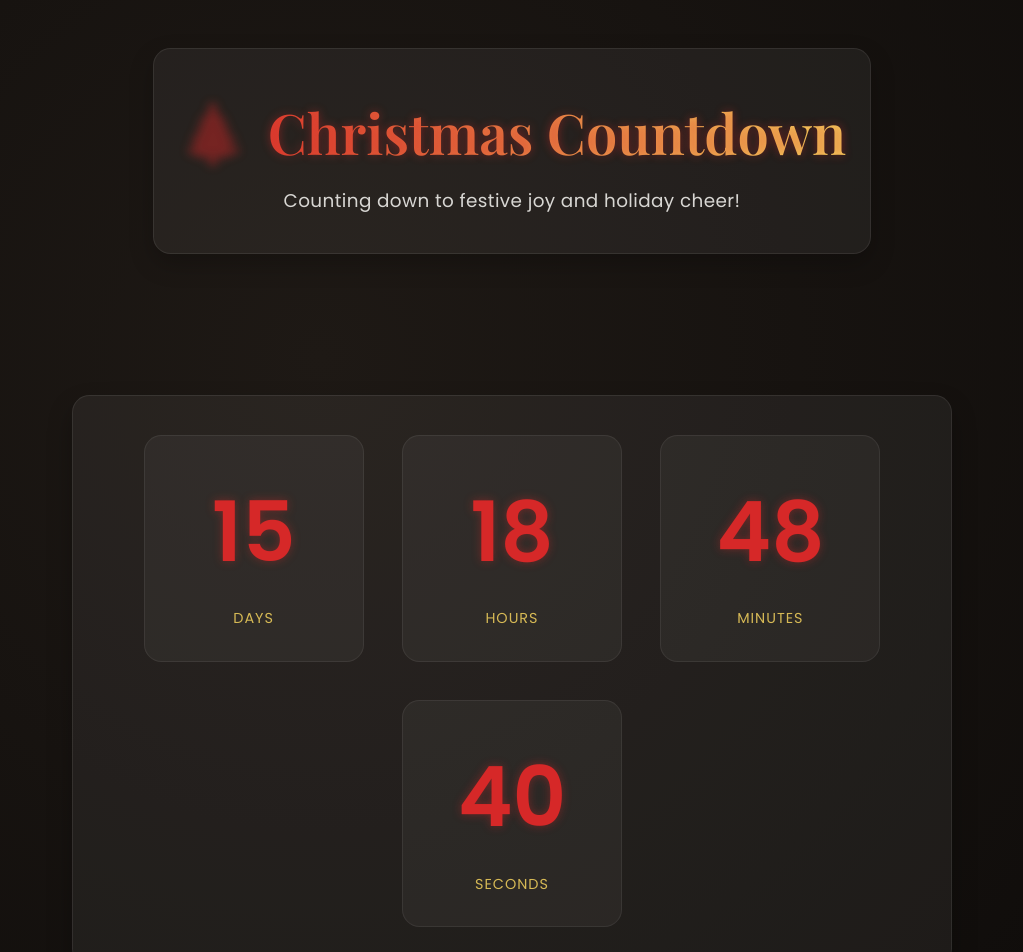
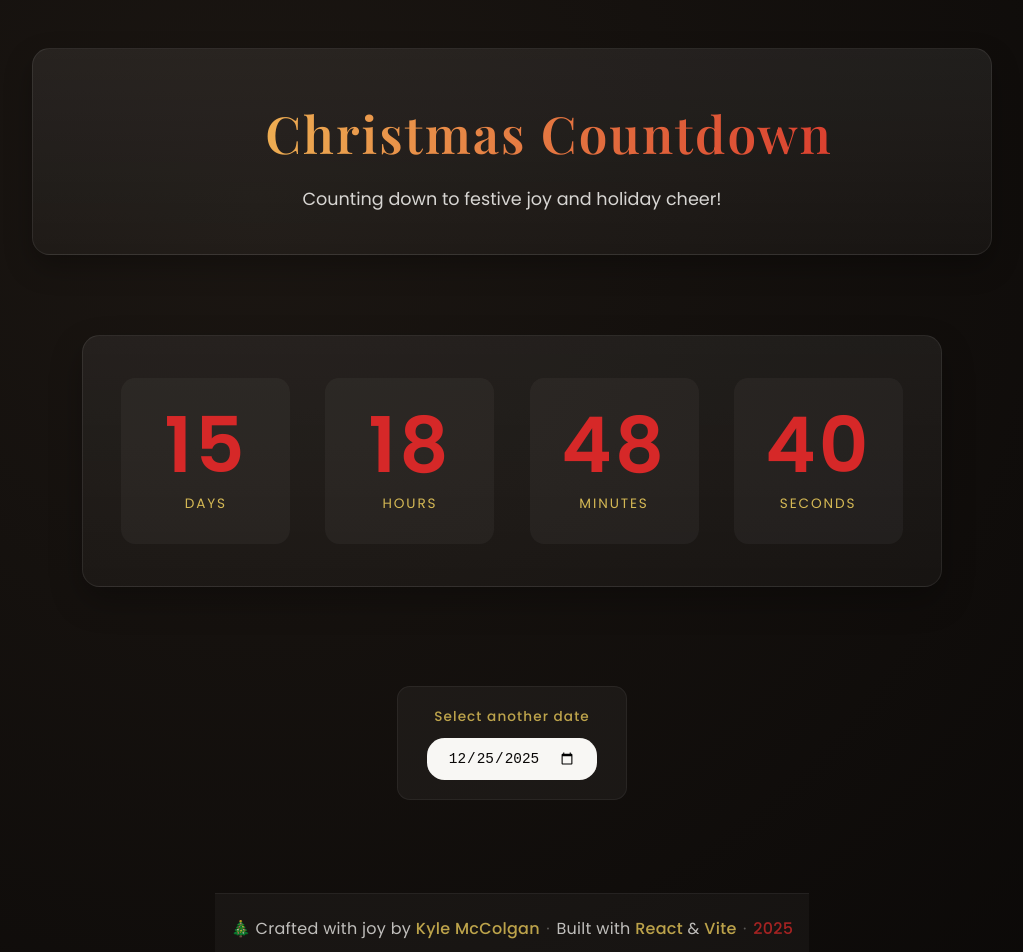
Before and after one commit to mcckyle/the-countdown, a React (Vite) app: page / in a window 1280 px wide. Shown: the top 952 px of the page, without its empty margins (128-1151 px from the left). Built offline with nearby package versions, Linux system fonts and the light colour scheme.

Commit message:
Countdown.jsx: Adjust past date message wording.

```diff
--- a/src/App.css
+++ b/src/App.css
@@ -7,9 +7,9 @@
     display: flex;
     flex-direction: column;
     align-items: center;
-    gap: 3.2rem;
 
-    padding: 3rem clamp(1.5rem, 4vw, 5rem);
+    gap: 2.6rem;
+    padding: 3rem clamp(1.5rem, 4vw, 4.5rem);
     color: var(--color-text);
 }
 
@@ -18,18 +18,17 @@
 {
     flex: 1;
     width: 100%;
-    max-width: 1100px;
+    max-width: 960px;
 
     display: flex;
     flex-direction: column;
     align-items: center;
-    gap: 3.6rem;
+    gap: 3.2rem;
 
     text-align: center;
 }
 
 @media (max-width: 900px)
 {
-    .main-content { gap: 2.6rem; }
-    .date-picker { width: 90%; }
+    .main-content { gap: 2.4rem; }
 }
--- a/src/App.jsx
+++ b/src/App.jsx
@@ -1,6 +1,6 @@
 //Filename: App.jsx
 //Author: Kyle McColgan
-//Date: 19 December 2025
+//Date: 22 December 2025
 //Description: This file contains the entry component for the React Countdown project.
 
 import { useState } from "react";
@@ -13,7 +13,7 @@ import "./App.css";
 
 function App()
 {
-  //Default Christmas date (December 25th, 2025).
+  //Default: Christmas Day (December 25th, 2025).
   const [targetDate, setTargetDate] = useState("2025-12-25T00:00:00");
   const today = new Date().toISOString().split("T")[0];
 
@@ -32,6 +32,7 @@ function App()
 
        <main className="main-content">
          <Countdown targetDate={targetDate} />
+
          <DatePicker
            value={targetDate.split("T")[0]}
            minDate={today}
--- a/src/components/Countdown/Countdown.css
+++ b/src/components/Countdown/Countdown.css
@@ -1,68 +1,66 @@
-/* Filename: Countdown.css */
+/* Filename: src/components/Countdown/Countdown.css */
 
 /* Countdown Container Styles. */
 .countdown
 {
-    display: flex;
-    flex-wrap: wrap;
-    justify-content: center;
-    gap: 2.4rem;
+    width: 100%;
+    max-width: 860px;
 
-    padding: 2.4rem 2.2rem;
-    margin: 2.6rem auto;
-    max-width: 880px;
-    width: 100%;
+    display: grid;
+    grid-template-columns: repeat(auto-fit, minmax(160px, 1fr));
+    gap: 2.2rem;
 
-    background: rgba(255, 255, 255, 0.055);
+    padding: 2.6rem 2.4rem;
+    margin: 2.4rem auto;
+
+    background: linear-gradient(180deg, rgba(255, 255, 255, 0.06), rgba(255, 255, 255, 0.03));
     border-radius: var(--radius);
     border: 1px solid rgba(255, 255, 255, 0.08);
-    backdrop-filter: blur(16px);
+    backdrop-filter: blur(14px);
 
-    box-shadow: 0 12px 24px rgba(0, 0, 0, 0.28);
+    box-shadow: 0 14px 32px rgba(0, 0, 0, 0.28);
 }
 
-/* Time Box Styles. */
+/* Individual Time Unit Styles. */
 .time-box
 {
-    flex: 1 1 180px;
-    max-width: 220px;
+    text-align: center;
+    padding: 1.8rem 1.4rem;
 
-    padding: 1.9rem 1.5rem;
-    border-radius: var(--radius);
-    text-align: center;
+    background: rgba(255, 255, 255, 0.04);
+    border-radius: calc(var(--radius) - 0.2rem);
 
-    background: rgba(255, 255, 255, 0.045);
-    border: 1px solid rgba(255, 255, 255, 0.07);
-
-    display: flex;
-    justify-content: center;
-    align-items: center;
+    transition: transform var(--transition),
+                background var(--transition);
 }
 
-/* Prevents Distorted Animation. */
-.time-inner
+.time-box:hover
 {
-    display: flex;
-    flex-direction: column;
-    align-items: center;
+    transform: translateY(-2px);
+    background: rgba(255, 255, 255, 0.06);
 }
 
 /* Time Value Styles. */
 .time-value
 {
-    font-size: clamp(3.6rem, 6.5vw, 5.8rem);
+    display: block;
+
+    font-size: clamp(3.4rem, 6vw, 5.4rem);
     font-weight: 700;
+    line-height: 1;
+
     color: var(--color-accent);
-
-    text-shadow: 0 0 10px rgba(214, 40, 40, 0.4);
+    letter-spacing: 0.04em;
 }
 
 /* Time Label Styles. */
 .time-label
 {
-    margin-top: 0.5rem;
-    font-size: clamp(0.9rem, 1.1vw, 1.05rem);
-    letter-spacing: 1px;
+    margin-top: 0.6rem;
+    display: block;
+
+    font-size: 0.85rem;
+    letter-spacing: 0.14em;
     text-transform: uppercase;
 
     color: var(--color-highlight);
@@ -77,33 +75,24 @@
     justify-content: center;
 
     min-height: 220px;
-    padding: 2.4rem;
-
-    background: rgba(255, 255, 255, 0.05);
-    border-radius: var(--radius);
-    box-shadow: 0 12px 24px rgba(0, 0, 0, 0.3);
 }
 
 .past-message
 {
-    font-size: clamp(1.6rem, 2.4vw, 2.1rem);
+    font-family: var(--heading-font);
+    font-size: clamp(1.5rem, 2.4vw, 2rem);
     font-weight: 600;
+
     color: var(--color-accent);
-
-    text-shadow: 0 0 8px rgba(214, 40, 40, 0.35);
+    text-align: center;
+    opacity: 0.9;
 }
 
 @media (max-width: 900px)
 {
     .countdown
     {
-        flex-direction: column;
-        padding: 2.2rem 1.2rem;
-    }
-
-    .time-box
-    {
-        width: 85%;
-        max-width: 260px;
+        padding: 2.2rem 1.6rem;
+        gap: 1.6rem;
     }
 }
--- a/src/components/Countdown/Countdown.jsx
+++ b/src/components/Countdown/Countdown.jsx
@@ -1,12 +1,14 @@
 //Filename: Countdown.jsx
 //Author: Kyle McColgan
-//Date: 15 December 2025
+//Date: 22 December 2025
 //Description: This file contains the parent component for the Countdown React project.
 
 import { useEffect, useState } from "react";
 import { getTimeRemaining } from "../../utils/timeUtils";
 
 import "./Countdown.css"
+
+const UNITS = ["days", "hours", "minutes", "seconds"];
 
 function Countdown({ targetDate })
 {
@@ -30,22 +32,24 @@ function Countdown({ targetDate })
     {
         return (
           <section
-            className="countdown past"
-            aria-label="Countdown complete"
+            className="countdown countdown-past"
+            aria-live="polite"
           >
-            <p className="past-message">🎄 This date has already passed</p>
+            <p className="past-message">
+              🎄 The moment has arrived.
+            </p>
           </section>
         );
     }
 
     return (
-      <section className="countdown" aria-label="Countdown Timer">
-        {["days", "hours", "minutes", "seconds"].map((unit) => (
+      <section className="countdown" aria-label="Time remaining">
+        {UNITS.map((unit) => (
           <div key={unit} className="time-box">
-            <div className="time-inner">
-              <span className="time-value">{timeLeft[unit]}</span>
-              <span className="time-label">{unit}</span>
-            </div>
+            <span className="time-value">
+              {String(timeLeft[unit]).padStart(2, "0")}
+            </span>
+            <span className="time-label">{unit}</span>
           </div>
         ))}
       </section>
--- a/src/components/DatePicker/DatePicker.css
+++ b/src/components/DatePicker/DatePicker.css
@@ -6,49 +6,51 @@
     display: flex;
     flex-direction: column;
     align-items: center;
-    gap: 0.8rem;
+    gap: 0.6rem;
 
-    padding: 1.4rem 2rem;
-    border-radius: calc(var(--radius) - 0.2rem);
+    padding: 1.2rem 1.8rem;
+    margin-top: 0.6rem;
 
-    background: rgba(255, 255, 255, 0.06);
-    border: 1px solid rgba(255, 255, 255, 0.07);
-    backdrop-filter: blur(10px);
-
-    box-shadow: 0 8px 18px rgba(0, 0, 0, 0.18);
+    background: rgba(255, 255, 255, 0.045);
+    border-radius: calc(var(--radius) - 0.3rem);
+    border: 1px solid rgba(255, 255, 255, 0.06);
+    backdrop-filter: blur(8px);
 }
 
 /* Label Styles. */
 .date-label
 {
-    font-size: 0.95rem;
+    font-size: 0.85rem;
     font-weight: 500;
+    letter-spacing: 0.08em;
+
     color: var(--color-highlight);
-    letter-spacing: 0.4px;
-    opacity: 0.9;
+    opacity: 0.75;
 }
 
 /* Custom Date Input Styles. */
 .date-input
 {
-    padding: 0.7rem 1.3rem;
-    font-size: 0.95rem;
+    padding: 0.65rem 1.25rem;
+    font-size: 0.9rem;
     font-weight: 500;
 
     border-radius: var(--radius);
-    border: 2px solid transparent;
+    border: 1px solid transparent;
 
     background: var(--color-text);
     color: var(--color-bg);
     cursor: pointer;
 
     transition: border-color var(--transition),
-    box-shadow var(--transition);
+                box-shadow var(--transition),
+                transform var(--transition);
 }
+.date-input:hover { transform: translateY(-1px); }
 
 .date-input:focus
 {
     outline: none;
     border-color: var(--color-secondary);
-    box-shadow: 0 0 10px rgba(42, 157, 143, 0.4);
+    box-shadow: 0 0 8px rgba(42, 157, 143, 0.35);
 }
--- a/src/components/DatePicker/DatePicker.jsx
+++ b/src/components/DatePicker/DatePicker.jsx
@@ -1,9 +1,8 @@
 //Filename: DatePicker.jsx
 //Author: Kyle McColgan
-//Date: 19 December 2025
+//Date: 22 December 2025
 //Description: This file contains the entry component for the React Countdown project.
 
-import React from "react";
 import "./DatePicker.css";
 
 export default function DatePicker ({ value, minDate, onChange }) {
@@ -14,12 +13,13 @@ export default function DatePicker ({ value, minDate, onChange }) {
             htmlFor="countdown-date"
             className="date-label"
           >
-            Choose a different date
+            Select another date
           </label>
 
           <input
             type="date"
             id="countdown-date"
+            value={value}
             min={minDate}
             onChange={onChange}
             className="date-input"
--- a/src/components/Footer/Footer.css
+++ b/src/components/Footer/Footer.css
@@ -1,30 +1,27 @@
-/* Filename: Footer.css */
+/* Filename: src/components/Footer/Footer.css */
 
 /* Footer Container Styles. */
 .footer
 {
-    margin-top: 3.5rem;
-    padding: 1.6rem 1rem;
+    margin-top: 3.2rem;
+    padding: 1.4rem 1rem;
     text-align: center;
 
-    background: rgba(255, 255, 255, 0.045);
-    border-top: 1px solid rgba(255, 255, 255, 0.08);
-    backdrop-filter: blur(12px);
-    box-shadow: 0 -6px 18px rgba(0, 0, 0, 0.25);
-
-    animation: fadeIn 1.2s ease both;
+    background: rgba(255, 255, 255, 0.035);
+    border-top: 1px solid rgba(255, 255, 255, 0.06);
+    backdrop-filter: blur(10px);
 }
 
 /* Footer Text Styles. */
 .footer-text
 {
     margin: 0;
-    font-size: clamp(0.9rem, 1vw + 0.25rem, 1.02rem);
+    font-size: clamp(0.85rem, 0.9vw + 0.35rem, 1rem);
     font-weight: 400;
+    line-height: 1.6;
+    letter-spacing: 0.3px;
     color: var(--color-text);
-    opacity: 0.85;
-    letter-spacing: 0.4px;
-    line-height: 1.55;
+    opacity: 0.75;
 }
 
 /* Footer Highlighted Words Styles. */
@@ -40,3 +37,9 @@
     color: var(--color-accent);
     font-weight: 500;
 }
+
+.footer-text .separator
+{
+    margin: 0 0.4rem;
+    opacity: 0.4;
+}
--- a/src/components/Footer/Footer.jsx
+++ b/src/components/Footer/Footer.jsx
@@ -1,6 +1,6 @@
 //Filename: Footer.jsx
 //Author: Kyle McColgan
-//Date: 05 November 2025
+//Date: 22 December 2025
 //Description: This file contains the Footer component for the React Countdown project.
 
 import "./Footer.css";
@@ -11,9 +11,11 @@ function Footer()
     <footer className="footer">
       <p className="footer-text">
         🎄 Crafted with joy by{" "}
-        <span className="highlight">Kyle McColgan</span> · Built with{" "}
-        <span className="highlight">React</span> &{" "}
-        <span className="highlight">Vite</span> ·{" "}
+        <span className="highlight">Kyle McColgan</span>
+        <span className="separator">·</span>
+        Built with <span className="highlight">React</span> &{" "}
+        <span className="highlight">Vite</span>
+        <span className="separator">·</span>
         <span className="year">{new Date().getFullYear()}</span>
       </p>
     </footer>
--- a/src/components/Header/Header.css
+++ b/src/components/Header/Header.css
@@ -1,58 +1,54 @@
-/* Filename: Header.css */
+/* Filename: src/components/Header/Header.css */
 
 /* Header Container Styles. */
 .header
 {
+    width: 100%;
+    max-width: 960px;
+
     text-align: center;
-    margin-bottom: 3rem;
-    padding: 2.4rem 1.5rem;
+    padding: 2.6rem 2rem;
 
-    background: rgba(255, 255, 255, 0.055);
+    background: linear-gradient(180deg, rgba(255, 255, 255, 0.07), rgba(255, 255, 255, 0.03));
     border: 1px solid rgba(255, 255, 255, 0.08);
     border-radius: var(--radius);
-    backdrop-filter: blur(14px);
-    box-shadow: 0 10px 24px rgba(0, 0, 0, 0.22);
+    backdrop-filter: blur(12px);
+    box-shadow: 0 12px 28px rgba(0, 0, 0, 0.28);
 
-    animation: fadeIn 1s ease both;
+    animation: fadeIn 0.8s ease both;
 }
 
 /* Header Title Styles. */
 .header-title
 {
     font-family: var(--heading-font);
+    font-size: clamp(2.4rem, 5vw, 3.2rem);
     font-weight: 600;
-    font-size: clamp(2.7rem, 5.5vw, 3.5rem);
+
     margin-bottom: 0.6rem;
+    letter-spacing: 0.04em;
 
-    background: linear-gradient(90deg, var(--color-accent), var(--color-highlight));
+    background: linear-gradient(90deg, var(--color-highlight), var(--color-accent));
     -webkit-background-clip: text;
     -webkit-text-fill-color: transparent;
-
-    text-shadow: 0 0 10px rgba(214, 40, 40, 0.45);
 }
 
 /* Header Subtitle Styles. */
 .header-subtitle
 {
-    font-size: clamp(1rem, 1.5vw, 1.15rem);
-    color: var(--color-text);
+    max-width: 520px;
+    margin: 0 auto;
+
+    font-size: clamp(0.95rem, 1.4vw, 1.1rem);
     opacity: 0.85;
-    letter-spacing: 0.4px;
-    line-height: 1.55;
+    line-height: 1.6;
 }
 
-/* Floating Emoji Styles. */
-.emoji
+/* Accent Emoji Styles. */
+.header-accent
 {
     display: inline-block;
-    margin-right: 0.4rem;
-
-    animation: float 3.2s ease-in-out infinite;
+    margin-right: 0.5rem;
+    transform: translateY(-0.1em);
+    opacity: 0.9;
 }
-
-/* Floating Emoji Animation Styles. */
-@keyframes float
-{
-    0%, 100% { transform: translateY(0); }
-    50% { transform: translateY(-5px); }
-}
--- a/src/components/Header/Header.jsx
+++ b/src/components/Header/Header.jsx
@@ -1,6 +1,6 @@
 //Filename: Header.jsx
 //Author: Kyle McColgan
-//Date: 28 November 2025
+//Date: 22 December 2025
 //Description: This file contains the Header component for the React Countdown project.
 
 import "./Header.css";
@@ -10,8 +10,10 @@ function Header()
   return (
     <header className="header">
       <h1 className="header-title">
-        <span className="emoji">🎄</span> Christmas Countdown
+        <span className="header-accent" aria-hidden="true">🎄</span>
+        Christmas Countdown
       </h1>
+
       <p className="header-subtitle">
         Counting down to festive joy and holiday cheer!
       </p>
--- a/src/index.css
+++ b/src/index.css
@@ -15,7 +15,7 @@
     --heading-font: "Playfair Display", serif;
 
     --radius: 1.1rem;
-    --transition: 0.35s ease;
+    --transition: 0.3s ease;
 }
 
 /* Reset Styles. */
@@ -32,19 +32,25 @@ body
     min-height: 100vh;
     font-family: var(--main-font);
     color: var(--color-text);
-    line-height: 1.6;
+    line-height: 1.65;
 
     background: radial-gradient(
-      circle at 35% 25%,
-      #1e1915 0%,
+      circle at 30% 20%,
+      #1b1612 0%,
       var(--color-bg) 100%
     );
 
     -webkit-font-smoothing: antialiased;
 }
 
-h1, h2, h3 { font-weight: 600; }
-p { font-size: 1.05rem; opacity: 0.9; }
+h1, h2, h3
+{
+    font-family: var(--heading-font);
+    font-weight: 600;
+    letter-spacing: 0.02em;
+}
+
+p { font-size: 1.05rem; opacity: 0.88; }
 
 /* Links Styles. */
 a
@@ -58,7 +64,7 @@ a:hover { color: var(--color-accent); }
 ::selection { background-color: var(--color-accent); color: #fff; }
 
 /* Smooth Fade-In for All Elements. */
-.fade-in { animation: fadeIn 0.9s ease both; }
+.fade-in { animation: fadeIn 0.8s ease both; }
 
 /* Shared Animations Styles. */
 @keyframes fadeIn
```
Also changed, not shown: index.html (+6 -4 lines).
